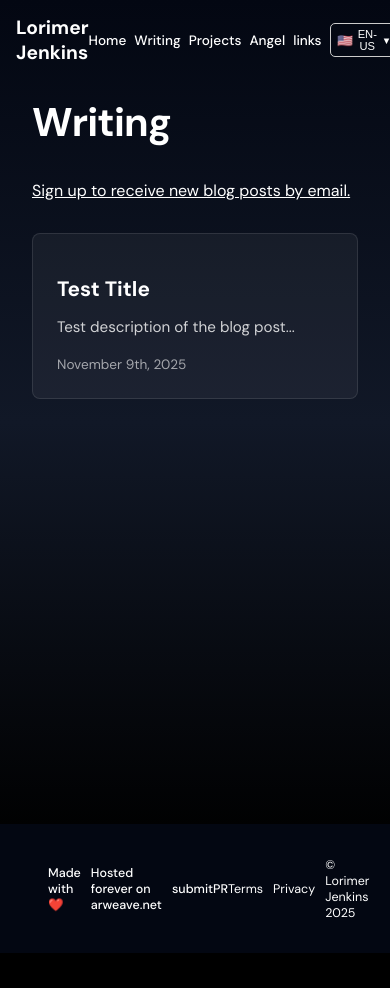
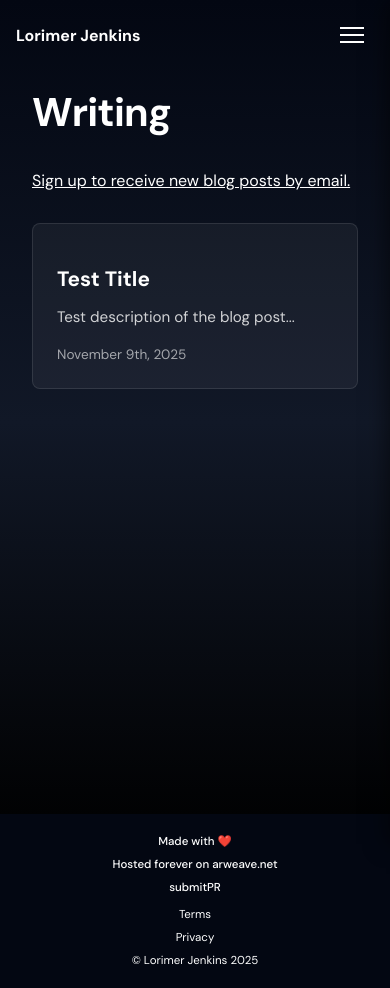
Before and after one commit to LorimerJenkins/personal-website, a Next.js app: page /writing in a window 390 px wide. Before the commit the page ends 953 px from the top, so only its background shows below. Built offline with nearby package versions, Linux system fonts and the light colour scheme.

Commit message:
feat: responsive footer/header

```diff
--- a/src/components/Footer/Footer.module.css
+++ b/src/components/Footer/Footer.module.css
@@ -41,3 +41,39 @@
   align-items: center;
   gap: 10px;
 }
+
+/* Tablet */
+@media (max-width: 768px) {
+  .footer {
+    flex-direction: column;
+    gap: 16px;
+    padding: 20px 1.5rem;
+  }
+
+  .left,
+  .right {
+    flex-wrap: wrap;
+    justify-content: center;
+    text-align: center;
+  }
+}
+
+/* Mobile */
+@media (max-width: 480px) {
+  .footer {
+    padding: 20px 1rem;
+    gap: 12px;
+  }
+
+  .left,
+  .right {
+    flex-direction: column;
+    gap: 8px;
+  }
+
+  .leftText,
+  .legal {
+    font-size: 11.5px;
+    margin: 0;
+  }
+}
--- a/src/components/Footer/Footer.tsx
+++ b/src/components/Footer/Footer.tsx
@@ -14,7 +14,6 @@ const Footer = () => {
   const arweaveNetSiteText = isLoading
     ? "Hosted forever on arweave.net"
     : t("arweaveNetSite");
-  const coffeeText = isLoading ? "Buy me a coffee" : t("coffee");
   const submitPRText = isLoading ? "Submit a PR" : t("submitPR");
 
   return (
--- a/src/components/Header/Header.module.css
+++ b/src/components/Header/Header.module.css
@@ -6,6 +6,7 @@
   padding: 1rem 2rem;
   box-sizing: border-box;
   width: 100%;
+  position: relative;
 }
 
 .title {
@@ -27,6 +28,99 @@
 
 .rightSection > a:hover {
   opacity: 0.7;
+}
+
+/* Hamburger Menu Button */
+.hamburger {
+  display: none;
+  flex-direction: column;
+  justify-content: center;
+  align-items: center;
+  gap: 5px;
+  background: transparent;
+  border: none;
+  cursor: pointer;
+  padding: 10px;
+  z-index: 1001;
+}
+
+.hamburgerLine {
+  width: 24px;
+  height: 2px;
+  background-color: white;
+  transition: all 0.3s ease;
+}
+
+.hamburgerLine.open:nth-child(1) {
+  transform: rotate(45deg) translate(5px, 5px);
+}
+
+.hamburgerLine.open:nth-child(2) {
+  opacity: 0;
+}
+
+.hamburgerLine.open:nth-child(3) {
+  transform: rotate(-45deg) translate(5px, -5px);
+}
+
+/* Mobile Menu */
+.mobileMenu {
+  display: none;
+  position: fixed;
+  top: 0;
+  right: -100%;
+  width: 280px;
+  height: 100vh;
+  background: #111;
+  z-index: 1000;
+  flex-direction: column;
+  padding: 80px 1.5rem 2rem;
+  transition: right 0.3s ease;
+  box-shadow: -4px 0 20px rgba(0, 0, 0, 0.5);
+}
+
+.mobileMenuOpen {
+  right: 0;
+}
+
+.mobileNavLinks {
+  display: flex;
+  flex-direction: column;
+  gap: 8px;
+}
+
+.mobileNavLinks > a {
+  color: white;
+  font-weight: 500;
+  font-size: 1.1rem;
+  padding: 12px 0;
+  border-bottom: 1px solid #333;
+  transition: opacity 0.2s ease;
+}
+
+.mobileNavLinks > a:last-child {
+  border-bottom: none;
+}
+
+.mobileNavLinks > a:hover {
+  opacity: 0.7;
+}
+
+.mobileLanguageSelector {
+  padding-top: 25px;
+  border-top: 1px solid #333;
+}
+
+/* Overlay */
+.overlay {
+  display: none;
+  position: fixed;
+  top: 0;
+  left: 0;
+  width: 100%;
+  height: 100%;
+  background: rgba(0, 0, 0, 0.5);
+  z-index: 999;
 }
 
 /* Language Selector Styles */
@@ -186,11 +280,11 @@
   font-size: 0.85rem;
 }
 
-/* Mobile Styles */
+/* Tablet & Mobile Styles */
 @media (max-width: 768px) {
   .header {
     padding: 1rem;
-    height: 80px;
+    height: 70px;
   }
 
   .title {
@@ -198,66 +292,50 @@
   }
 
   .rightSection {
-    gap: 8px;
+    display: none;
   }
 
-  .rightSection > a {
-    font-size: 0.85rem;
+  .hamburger {
+    display: flex;
   }
 
-  .languageButton {
-    padding: 0.25rem 0.4rem;
-    gap: 0.3rem;
+  .mobileMenu {
+    display: flex;
   }
 
-  .flag {
-    font-size: 0.8rem;
-  }
-
-  .languageCode {
-    font-size: 0.7rem;
-  }
-
-  .arrow {
-    font-size: 0.6rem;
+  .overlay {
+    display: block;
   }
 
   .dropdown {
-    width: 260px;
-    max-height: 350px;
-    right: -10px;
+    position: fixed;
+    top: auto;
+    bottom: 0;
+    left: 0;
+    right: 0;
+    width: 100%;
+    max-height: 60vh;
+    border-radius: 16px 16px 0 0;
   }
 
-  .regionLanguages {
-    grid-template-columns: 1fr 1fr;
-  }
-
-  .dropdownItem {
-    padding: 0.4rem 0.5rem;
-    gap: 0.3rem;
-  }
-
-  .languageName {
-    font-size: 0.7rem;
-  }
-
-  .searchInput {
-    font-size: 0.8rem;
-    padding: 0.4rem 0.6rem;
+  .mobileLanguageSelector .languageButton {
+    width: 100%;
+    justify-content: center;
+    padding: 0.6rem 1rem;
   }
 }
 
 @media (max-width: 480px) {
-  .dropdown {
-    position: fixed;
-    top: 70px;
-    right: 10px;
-    left: 10px;
-    width: auto;
-    max-height: 60vh;
+  .mobileMenu {
+    width: 100%;
+    right: -100%;
   }
 
-  .regionLanguages {
-    grid-template-columns: 1fr 1fr;
+  .mobileMenuOpen {
+    right: 0;
+  }
+
+  .title {
+    font-size: 1rem;
   }
 }
--- a/src/components/Header/Header.tsx
+++ b/src/components/Header/Header.tsx
@@ -13,6 +13,7 @@ import {
 function Header() {
   const { locale, changeLanguage, tSection, isLoading } = useTranslation();
   const [isDropdownOpen, setIsDropdownOpen] = useState<boolean>(false);
+  const [isMobileMenuOpen, setIsMobileMenuOpen] = useState<boolean>(false);
   const [searchQuery, setSearchQuery] = useState<string>("");
   const dropdownRef = useRef<HTMLDivElement>(null);
   const searchInputRef = useRef<HTMLInputElement>(null);
@@ -32,6 +33,18 @@ function Header() {
     if (!isDropdownOpen) {
       setTimeout(() => searchInputRef.current?.focus(), 100);
     }
+  };
+
+  const toggleMobileMenu = () => {
+    setIsMobileMenuOpen(!isMobileMenuOpen);
+    if (isMobileMenuOpen) {
+      setIsDropdownOpen(false);
+    }
+  };
+
+  const closeMobileMenu = () => {
+    setIsMobileMenuOpen(false);
+    setIsDropdownOpen(false);
   };
 
   useEffect(() => {
@@ -54,6 +67,18 @@ function Header() {
     };
   }, [isDropdownOpen]);
 
+  // Prevent body scroll when mobile menu is open
+  useEffect(() => {
+    if (isMobileMenuOpen) {
+      document.body.style.overflow = "hidden";
+    } else {
+      document.body.style.overflow = "";
+    }
+    return () => {
+      document.body.style.overflow = "";
+    };
+  }, [isMobileMenuOpen]);
+
   const filteredLanguages = searchQuery
     ? languages.filter(
         (lang) =>
@@ -74,27 +99,31 @@ function Header() {
     ? "No languages found"
     : t("noLanguagesFound");
 
-  return (
-    <div className={styles.header}>
-      <Link href="/">
-        <h1 className={styles.title}>Lorimer Jenkins</h1>
-      </Link>
-      <div className={styles.rightSection}>
-        <Link href="/">
+  const navLinks = (
+    <>
+      <Link href="/" onClick={closeMobileMenu}>
         <p>{homeText}</p>
       </Link>
-        <Link href="/writing">
+      <Link href="/writing" onClick={closeMobileMenu}>
         <p>{writingText}</p>
       </Link>
-        <Link href="/projects">
+      <Link href="/projects" onClick={closeMobileMenu}>
         <p>{projectsText}</p>
       </Link>
-        <Link href="/angel">
+      <Link href="/angel" onClick={closeMobileMenu}>
         <p>{angelText}</p>
       </Link>
-        <Link href="https://linktr.ee/lorimerjenkins" target="_blank">
+      <Link
+        href="https://linktr.ee/lorimerjenkins"
+        target="_blank"
+        onClick={closeMobileMenu}
+      >
         <p>{linksText}</p>
       </Link>
+    </>
+  );
+
+  const languageSelectorContent = (
     <div className={styles.languageSelector} ref={dropdownRef}>
       <button
         className={styles.languageButton}
@@ -176,6 +205,51 @@ function Header() {
         </div>
       )}
     </div>
+  );
+
+  return (
+    <div className={styles.header}>
+      <Link href="/">
+        <h1 className={styles.title}>Lorimer Jenkins</h1>
+      </Link>
+
+      {/* Desktop Navigation */}
+      <div className={styles.rightSection}>
+        {navLinks}
+        {languageSelectorContent}
+      </div>
+
+      {/* Mobile Menu Button */}
+      <button
+        className={styles.hamburger}
+        onClick={toggleMobileMenu}
+        type="button"
+        aria-label="Toggle menu"
+      >
+        <span
+          className={`${styles.hamburgerLine} ${isMobileMenuOpen ? styles.open : ""}`}
+        ></span>
+        <span
+          className={`${styles.hamburgerLine} ${isMobileMenuOpen ? styles.open : ""}`}
+        ></span>
+        <span
+          className={`${styles.hamburgerLine} ${isMobileMenuOpen ? styles.open : ""}`}
+        ></span>
+      </button>
+
+      {/* Mobile Menu Overlay */}
+      {isMobileMenuOpen && (
+        <div className={styles.overlay} onClick={closeMobileMenu}></div>
+      )}
+
+      {/* Mobile Menu */}
+      <div
+        className={`${styles.mobileMenu} ${isMobileMenuOpen ? styles.mobileMenuOpen : ""}`}
+      >
+        <div className={styles.mobileNavLinks}>{navLinks}</div>
+        <div className={styles.mobileLanguageSelector}>
+          {languageSelectorContent}
+        </div>
       </div>
     </div>
   );
```
Lines whose indentation alone changed are shown as unchanged.
